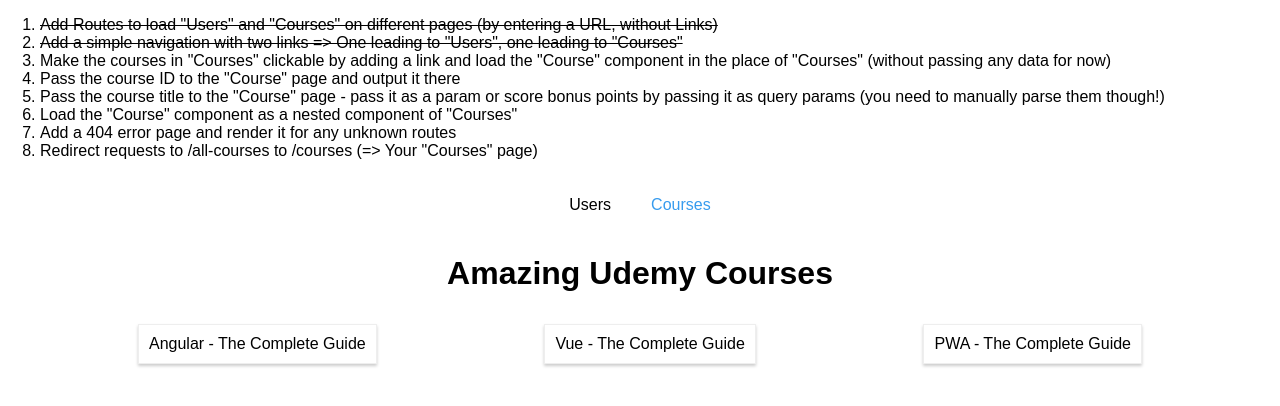
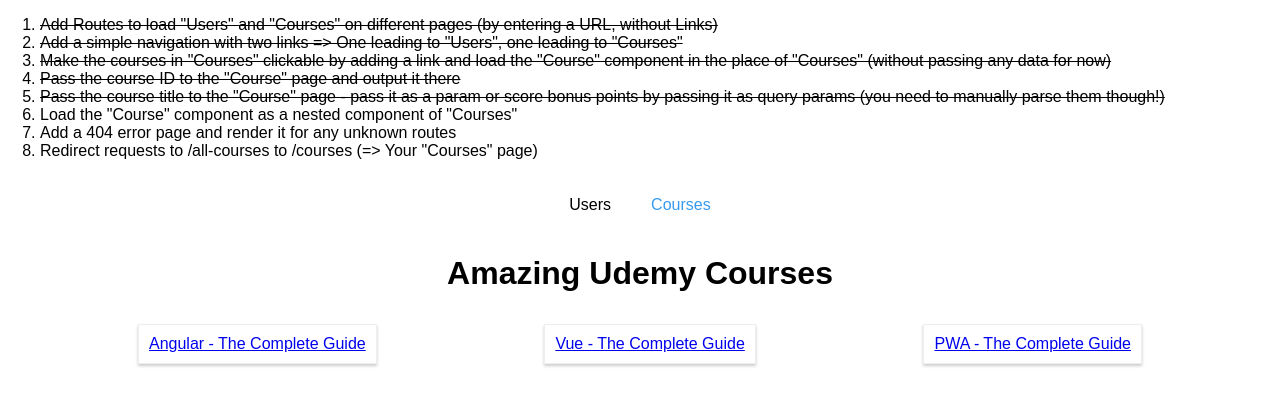
Before and after one commit to delwinbest/react-complete-guide-LEGACY, a React (Create React App) app: page /courses in a window 1280 px wide. Shown: the top 406 px of the page. Built offline with nearby package versions, Linux system fonts and the light colour scheme.

Commit message:
passing params two different ways

```diff
--- a/src/App.js
+++ b/src/App.js
@@ -3,6 +3,7 @@
 
 import './App.css';
 import Courses from './containers/Courses/Courses';
+import Course from './containers/Course/Course';
 import Users from './containers/Users/Users';
 
 class App extends Component {
@@ -13,20 +14,21 @@
           <ol style={{textAlign: 'left'}}>
             <li><strike>Add Routes to load "Users" and "Courses" on different pages (by entering a URL, without Links)</strike></li>
             <li><strike>Add a simple navigation with two links => One leading to "Users", one leading to "Courses"</strike></li>
-            <li>Make the courses in "Courses" clickable by adding a link and load the "Course" component in the place of "Courses" (without passing any data for now)</li>
-            <li>Pass the course ID to the "Course" page and output it there</li>
-            <li>Pass the course title to the "Course" page - pass it as a param or score bonus points by passing it as query params (you need to manually parse them though!)</li>
+            <li><strike>Make the courses in "Courses" clickable by adding a link and load the "Course" component in the place of "Courses" (without passing any data for now)</strike></li>
+            <li><strike>Pass the course ID to the "Course" page and output it there</strike></li>
+            <li><strike>Pass the course title to the "Course" page - pass it as a param or score bonus points by passing it as query params (you need to manually parse them though!)</strike></li>
             <li>Load the "Course" component as a nested component of "Courses"</li>
             <li>Add a 404 error page and render it for any unknown routes</li>
             <li>Redirect requests to /all-courses to /courses (=> Your "Courses" page)</li>
           </ol>
-          <div className="Menu">
+          <nav className="Menu">
             <ul>
               <li><NavLink exact to ="/users">Users</NavLink></li>
               <li><NavLink exact to ="/courses">Courses</NavLink></li>
             </ul>
-          </div>
+          </nav>
           <Route path='/users' exact component={Users} />
+          <Route path='/courses/course/:id' exact component={Course} />
           <Route path='/courses' exact component={Courses} />
         </div>
       </BrowserRouter>
--- a/src/containers/Course/Course.js
+++ b/src/containers/Course/Course.js
@@ -2,10 +2,12 @@
 
 class Course extends Component {
     render () {
+        console.log(this.props);
+        console.log(this.state);
         return (
             <div>
-                <h1>_COURSE_TITLE_</h1>
-                <p>You selected the Course with ID: _ID_</p>
+                <h1>{this.props.location.state.courseTitle}</h1>
+                <p>You selected the Course with ID: {this.props.match.params.id}</p>
             </div>
         );
     }
--- a/src/containers/Courses/Courses.js
+++ b/src/containers/Courses/Courses.js
@@ -1,4 +1,5 @@
 import React, { Component } from 'react';
+import { Link } from 'react-router-dom';
 
 import './Courses.css';
 
@@ -18,7 +19,16 @@
                 <section className="Courses">
                     {
                         this.state.courses.map( course => {
-                            return <article className="Course" key={course.id}>{course.title}</article>;
+                            return (
+                                <Link
+                                    key={course.id}
+                                    to={{
+                                        pathname: this.props.match.url + "/course/" + course.id,
+                                        state: { courseTitle: course.title }
+                                    }} >
+                                    <article className="Course" >{course.title}</article>
+                                </Link>
+                            );
                         } )
                     }
                 </section>
```
